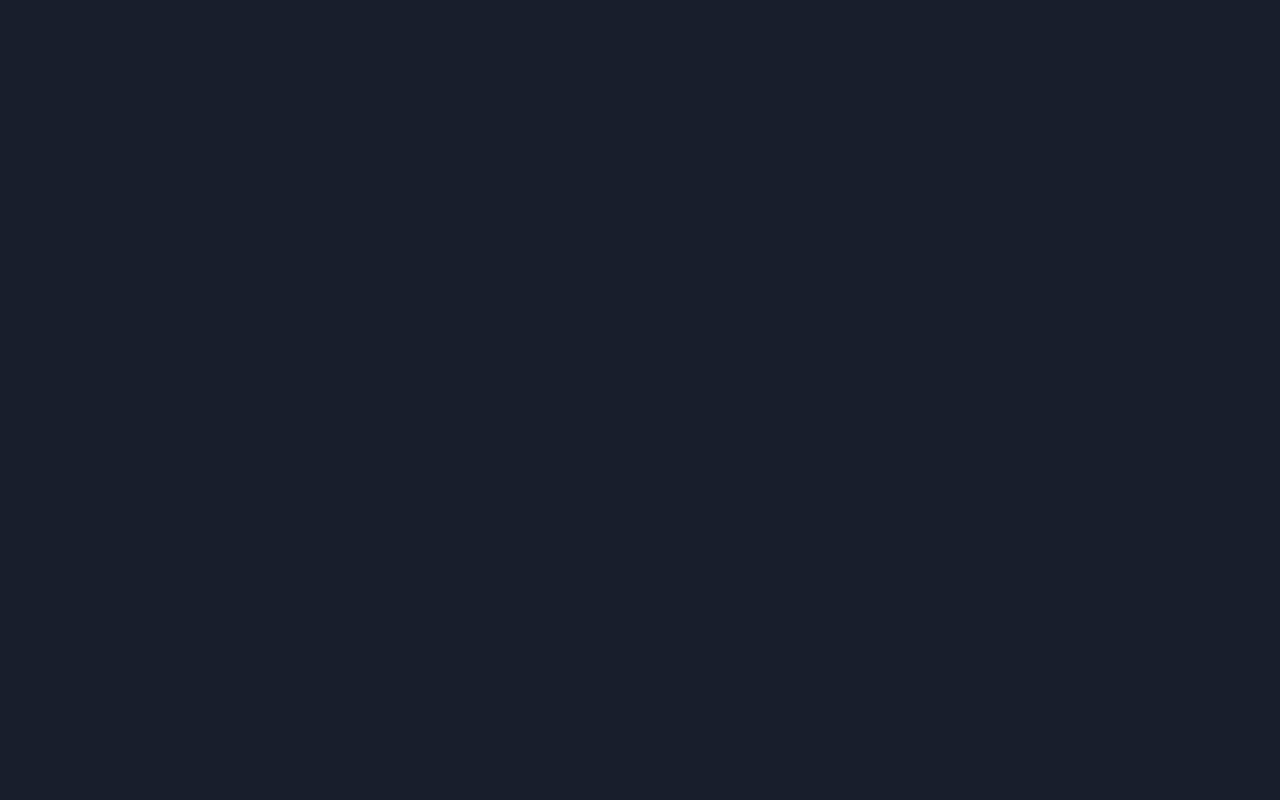
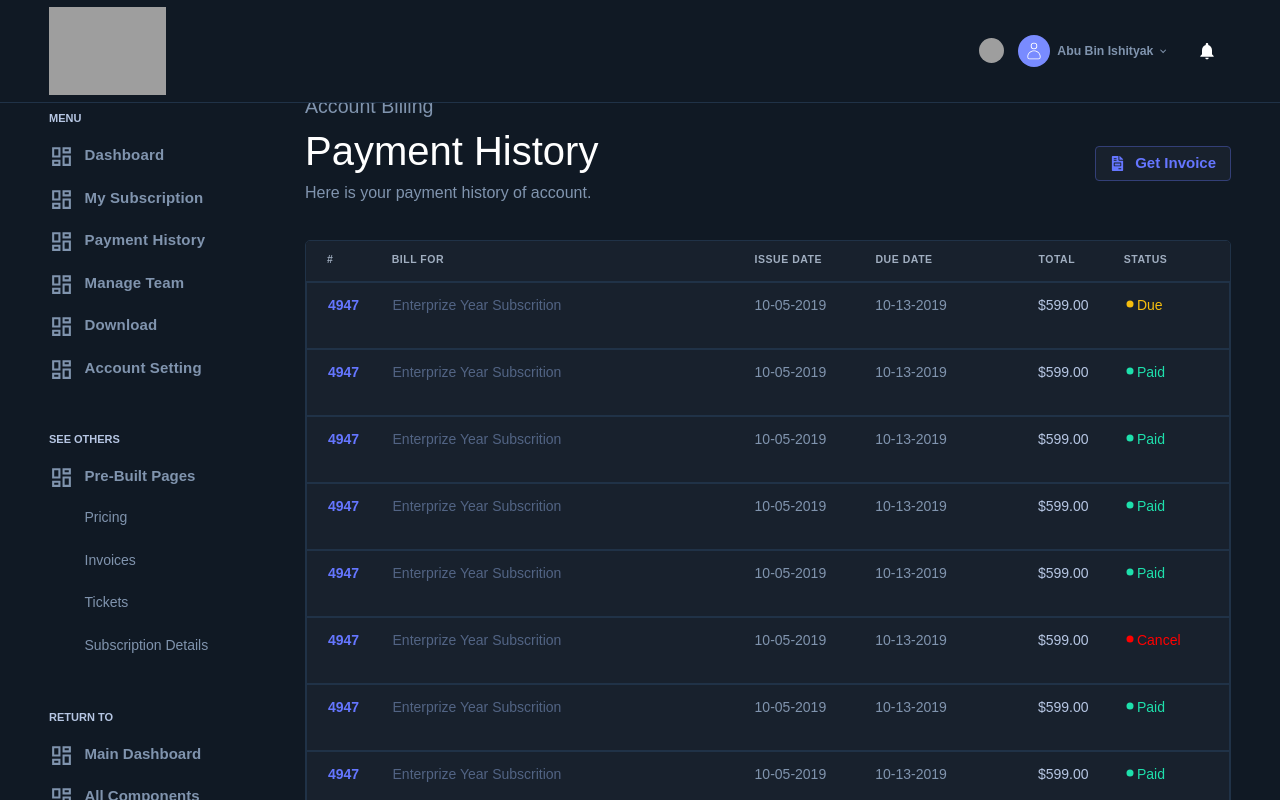
Before and after one commit to ghostman2311/chakra-ui, a React (Vite) app: page /payment in a window 1280 px wide. Before the commit this address had no page. Shown: the top 800 px of the page. Built offline with nearby package versions, Linux system fonts and the light colour scheme; grey boxes are pictures that could not be loaded.

Commit message:
payment table

```diff
--- a/src/App.tsx
+++ b/src/App.tsx
@@ -7,6 +7,7 @@ import Pricing from "./pages/Pricing";
 import Subscription from "./pages/Subscription";
 import { Route, Routes } from "react-router-dom";
 import SubscriptionDetails from "./pages/SubscriptionDetails";
+import PaymentHistory from "./pages/PaymentHistory";
 
 function App() {
   return (
@@ -19,6 +20,7 @@ function App() {
         <Route path="notifications" element={<Notifications />} />
         <Route path="pricing" element={<Pricing />} />
         <Route path="subscriptions-detail" element={<SubscriptionDetails />} />
+        <Route path="payment" element={<PaymentHistory />} />
       </Route>
     </Routes>
   );
--- a/src/components/Button/Outlined/index.tsx
+++ b/src/components/Button/Outlined/index.tsx
@@ -1,12 +1,14 @@
 import { Button, SystemStyleObject } from "@chakra-ui/react";
+import { ReactNode } from "react";
 
 interface IOutlinedButton {
   fontSize?: string | number;
   title: string;
   sx?: SystemStyleObject;
+  icon?:ReactNode;
 }
 
-const OutlineButton = ({ fontSize, title, sx }: IOutlinedButton) => {
+const OutlineButton = ({ fontSize, title, sx ,icon}: IOutlinedButton) => {
   return (
     <Button
       bgColor={"#18212d"}
@@ -22,7 +24,7 @@ const OutlineButton = ({ fontSize, title, sx }: IOutlinedButton) => {
         ...sx
       }}
     >
-      {title}
+     {icon && icon} {title}
     </Button>
   );
 };
--- a/src/components/PageContainer/index.tsx
+++ b/src/components/PageContainer/index.tsx
@@ -9,6 +9,7 @@ import {
 import { ReactNode } from "react";
 import ContainedButton from "../Button/Contained";
 import { Switch } from "@chakra-ui/switch";
+
 interface IPageContainer {
   header?: string;
   title: string;
@@ -18,6 +19,7 @@ interface IPageContainer {
   children: ReactNode;
   backIcon?:boolean;
   isSubscription?:boolean;
+  buttonIcon?:ReactNode;
 }
 
 const PageContainer = ({
@@ -27,7 +29,8 @@ const PageContainer = ({
   buttonText,
   icon,
   children,
-  backIcon,isSubscription
+  backIcon,isSubscription,
+  buttonIcon
 }: IPageContainer) => {
   return (
     <Box w="100%" bg="#101924" px={{ base: 4, md: 14 }} py={12} mt={50}>
@@ -85,7 +88,7 @@ const PageContainer = ({
             justifyContent={{ base: "flex-start", md: "flex-end" }}
           >
             <Box>
-              <OutlineButton title={buttonText} />
+              <OutlineButton title={buttonText} icon={buttonIcon} />
             </Box>
           </GridItem>
         ) : null}
--- /dev/null
+++ b/src/pages/PaymentHistory/index.tsx
@@ -0,0 +1,226 @@
+import {
+  Table,
+  TableContainer,
+  Tbody,
+  Td,
+  Th,
+  Thead,
+  Tr,
+} from "@chakra-ui/table";
+import PageContainer from "../../components/PageContainer";
+import { FaFileInvoice } from "react-icons/fa";
+import { GoDotFill } from "react-icons/go";
+import { Box } from "@chakra-ui/layout";
+
+const PaymentHistory = () => {
+  const paymentHistoryColumnData = [
+    {
+      id: 4947,
+      billFor: "Enterprize Year Subscrition",
+      issueDate: "10-05-2019",
+      dueDate: "10-13-2019",
+      amount: "$599.00",
+      status: "Due",
+    },
+    {
+      id: 4947,
+      billFor: "Enterprize Year Subscrition",
+      issueDate: "10-05-2019",
+      dueDate: "10-13-2019",
+      amount: "$599.00",
+      status: "Paid",
+    },
+    {
+      id: 4947,
+      billFor: "Enterprize Year Subscrition",
+      issueDate: "10-05-2019",
+      dueDate: "10-13-2019",
+      amount: "$599.00",
+      status: "Paid",
+    },
+    {
+      id: 4947,
+      billFor: "Enterprize Year Subscrition",
+      issueDate: "10-05-2019",
+      dueDate: "10-13-2019",
+      amount: "$599.00",
+      status: "Paid",
+    },
+    {
+      id: 4947,
+      billFor: "Enterprize Year Subscrition",
+      issueDate: "10-05-2019",
+      dueDate: "10-13-2019",
+      amount: "$599.00",
+      status: "Paid",
+    },
+    {
+      id: 4947,
+      billFor: "Enterprize Year Subscrition",
+      issueDate: "10-05-2019",
+      dueDate: "10-13-2019",
+      amount: "$599.00",
+      status: "Cancel",
+    },
+    {
+      id: 4947,
+      billFor: "Enterprize Year Subscrition",
+      issueDate: "10-05-2019",
+      dueDate: "10-13-2019",
+      amount: "$599.00",
+      status: "Paid",
+    },
+    {
+      id: 4947,
+      billFor: "Enterprize Year Subscrition",
+      issueDate: "10-05-2019",
+      dueDate: "10-13-2019",
+      amount: "$599.00",
+      status: "Paid",
+    },
+    {
+      id: 4947,
+      billFor: "Enterprize Year Subscrition",
+      issueDate: "10-05-2019",
+      dueDate: "10-13-2019",
+      amount: "$599.00",
+      status: "Paid",
+    },
+  ];
+
+  return (
+    <PageContainer
+      header="Account Billing"
+      title="Payment History"
+      subTitle="Here is your payment history of account."
+      buttonText="Get Invoice"
+      buttonIcon={<FaFileInvoice style={{ marginRight: "10" }} />}
+    >
+      <TableContainer border="1px solid #203247" borderRadius={5} mt={10}>
+        <Table variant="simple" backgroundColor={"#18212d"}>
+          <Thead borderBottom={"1px solid #203247"}>
+            <Tr height={"40px"} border={"none"} display={"flex"}>
+              <Th border={"none"} width={"7%"}>
+                #
+              </Th>
+              <Th
+                border={"none"}
+                width={"70%"}
+                sx={{ display: "flex", justifyContent: "space-between" }}
+                flexDirection={{ base: "column", md: "row" }}
+              >
+                <Box w={{ base: "60%" }}>BILL FOR</Box>
+                <Box
+                  display={"flex"}
+                  w={{ base: "40%" }}
+                  justifyContent={"space-between"}
+                >
+                  <Box
+                    w={{ base: "50%" }}
+                    display={{ base: "none", md: "inline-block" }}
+                  >
+                    ISSUE DATE
+                  </Box>
+                  <Box
+                    w={{ base: "50%" }}
+                    display={{ base: "none", md: "inline-block" }}
+                  >
+                    DUE DATE
+                  </Box>
+                </Box>
+              </Th>
+              <Th
+                border={"none"}
+                width={"23%"}
+                sx={{ display: "flex", justifyContent: "space-between" }}
+                flexDirection={{ base: "column", md: "row" }}
+              >
+                <Box w={{ base: "50%" }}>TOTAL</Box>
+                <Box
+                  w={{ base: "50%" }}
+                  display={{ base: "none", md: "inline-block" }}
+                >
+                  STATUS
+                </Box>
+              </Th>
+            </Tr>
+          </Thead>
+          <Tbody>
+            {paymentHistoryColumnData?.map((item, i) => {
+              return (
+                <Tr border={"1px solid #203247"} display={"flex"} key={i}>
+                  <Td
+                    border={"none"}
+                    color={"active"}
+                    fontWeight={600}
+                    width={"7%"}
+                  >
+                    {item?.id}
+                  </Td>
+                  <Td
+                    border={"none"}
+                    color="#526484"
+                    width={"70%"}
+                    sx={{ display: "flex", justifyContent: "space-between" }}
+                    flexDirection={{ base: "column", md: "row" }}
+                  >
+                    <Box w={{ base: "60%" }}>{item?.billFor}</Box>
+                    <Box
+                      display={"flex"}
+                      mt={{ base: 2, md: 0 }}
+                      w={{ base: "40%" }}
+                      justifyContent={"space-between"}
+                    >
+                      <Box color={"#8094AE"} w={{ base: "50%" }}>
+                        {item?.issueDate}
+                      </Box>
+                      <Box color={"#8094AE"} w={{ base: "50%" }}>
+                        {item?.dueDate}
+                      </Box>
+                    </Box>
+                  </Td>
+                  <Td
+                    border={"none"}
+                    color={"#8094AE"}
+                    width={"23%"}
+                    sx={{ display: "flex", justifyContent: "space-between" }}
+                    flexDirection={{ base: "column", md: "row" }}
+                  >
+                    <Box color={"#B6C6E3"} w={{ base: "50%" }}>
+                      {item?.amount}
+                    </Box>
+                    <Box
+                      color={
+                        item.status === "Due"
+                          ? "#f4bd0e"
+                          : item?.status === "Cancel"
+                          ? "red"
+                          : "#1EE0AC"
+                      }
+                      display={"flex"}
+                      w={{ base: "50%" }}
+                      mt={{ base: 2, md: 0 }}
+                    >
+                      <GoDotFill
+                        color={
+                          item.status === "Due"
+                            ? "#f4bd0e"
+                            : item?.status === "Cancel"
+                            ? "red"
+                            : "#1EE0AC"
+                        }
+                      />
+                      {item?.status}
+                    </Box>
+                  </Td>
+                </Tr>
+              );
+            })}
+          </Tbody>
+        </Table>
+      </TableContainer>
+    </PageContainer>
+  );
+};
+
+export default PaymentHistory;
```
